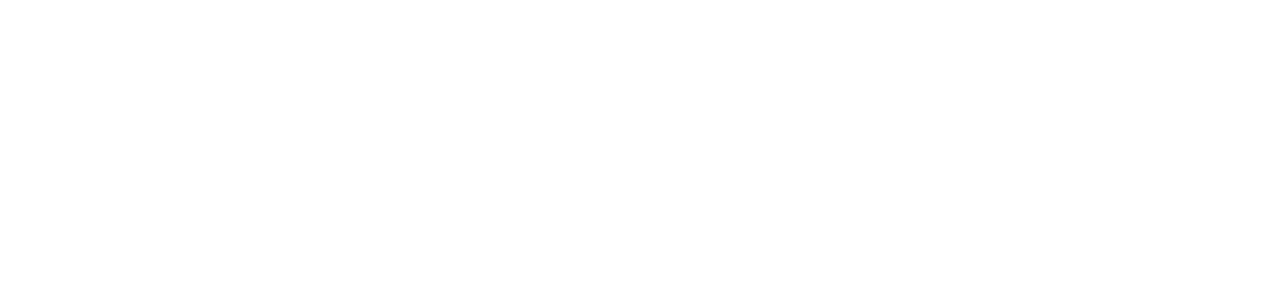
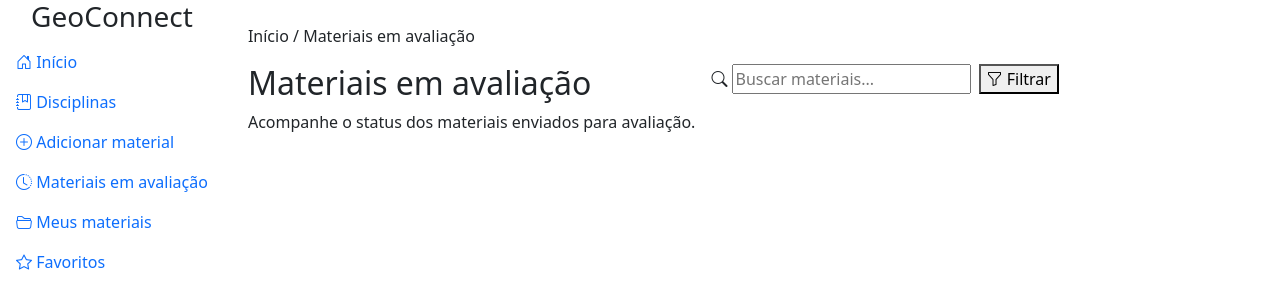
Before and after one commit to BiancaGabriely/GEOCONNECT, a plain HTML site: page em_avalicao.html in a window 1280 px wide. Drawn offline with nearby package versions, Linux system fonts and the light colour scheme.

Commit message:
atualizando a tela de login e inicio da tela em_avaliacao

```diff
--- a/em_avalicao.html
+++ b/em_avalicao.html
@@ -0,0 +1,122 @@
+<!DOCTYPE html>
+<html lang="pt-br">
+<head>
+    <meta charset="UTF-8">
+    <meta name="viewport" content="width=device-width, initial-scale=1.0">
+    <title>Materiais em avaliação</title>
+
+    <!-- Bootstrap -->
+    <link href="https://cdn.jsdelivr.net/npm/bootstrap@5.3.8/dist/css/bootstrap.min.css" rel="stylesheet">
+
+    <!-- Bootstrap Icons -->
+    <link rel="stylesheet" href="https://cdn.jsdelivr.net/npm/bootstrap-icons@1.13.1/font/bootstrap-icons.min.css">
+</head>
+<body>
+
+<div class="d-flex">
+
+    <!-- SIDEBAR -->
+    <aside class="sidebar">
+
+        <h3 class="logo text-center">GeoConnect</h3>
+
+        <nav class="nav flex-column">
+
+            <a href="index.html" class="nav-link">
+                <i class="bi bi-house-door"></i>
+                Início
+            </a>
+
+            <a href="disciplinas.html" class="nav-link">
+                <i class="bi bi-journal-bookmark"></i>
+                Disciplinas
+            </a>
+
+            <a href="adicionar_material.html" class="nav-link active">
+                <i class="bi bi-plus-circle"></i>
+                Adicionar material
+            </a>
+
+            <a href="em_avalicao.html" class="nav-link">
+                <i class="bi bi-clock-history"></i>
+                Materiais em avaliação
+            </a>
+
+            <a href="meus_materiais.html" class="nav-link">
+                <i class="bi bi-folder2-open"></i>
+                Meus materiais
+            </a>
+
+            <a href="favoritos.html" class="nav-link">
+                <i class="bi bi-star"></i>
+                Favoritos
+            </a>
+
+        </nav>
+
+    </aside>
+    <main class="content p-4">
+         <!-- BREADCRUMB -->
+            <nav class="breadcrumb-nav mb-3">
+
+                <span class="breadcrumb-item-link">
+                    Início
+                </span>
+
+                <span class="breadcrumb-sep">
+                    /
+                </span>
+
+                <span class="breadcrumb-item-ativo">
+                    Materiais em avaliação
+                </span>
+
+            </nav>
+
+
+            <!-- CABEÇALHO -->
+            <div class="d-flex justify-content-between align-items-start mb-4 flex-wrap gap-3">
+
+                <div>
+
+                    <h2 class="pagina-titulo">
+                        Materiais em avaliação
+                    </h2>
+
+                    <p class="pagina-subtitulo">
+                        Acompanhe o status dos materiais enviados para avaliação.
+                    </p>
+
+                </div>
+
+
+                <!-- BUSCA E FILTRO -->
+                <div class="d-flex gap-2 align-items-center">
+
+                    <div class="campo-busca">
+
+                        <i class="bi bi-search busca-icone"></i>
+
+                        <input
+                            type="text"
+                            class="busca-input"
+                            placeholder="Buscar materiais..."
+                        >
+
+                    </div>
+
+                    <button
+                        type="button"
+                        class="btn-filtrar"
+                    >
+                        <i class="bi bi-funnel"></i>
+                        Filtrar
+                    </button>
+
+                </div>
+
+            </div>
+
+</div>
+</body>
+</html>
```
Also changed, not shown: login.css (+16 -0 lines), login.html (+1 -1 lines).
